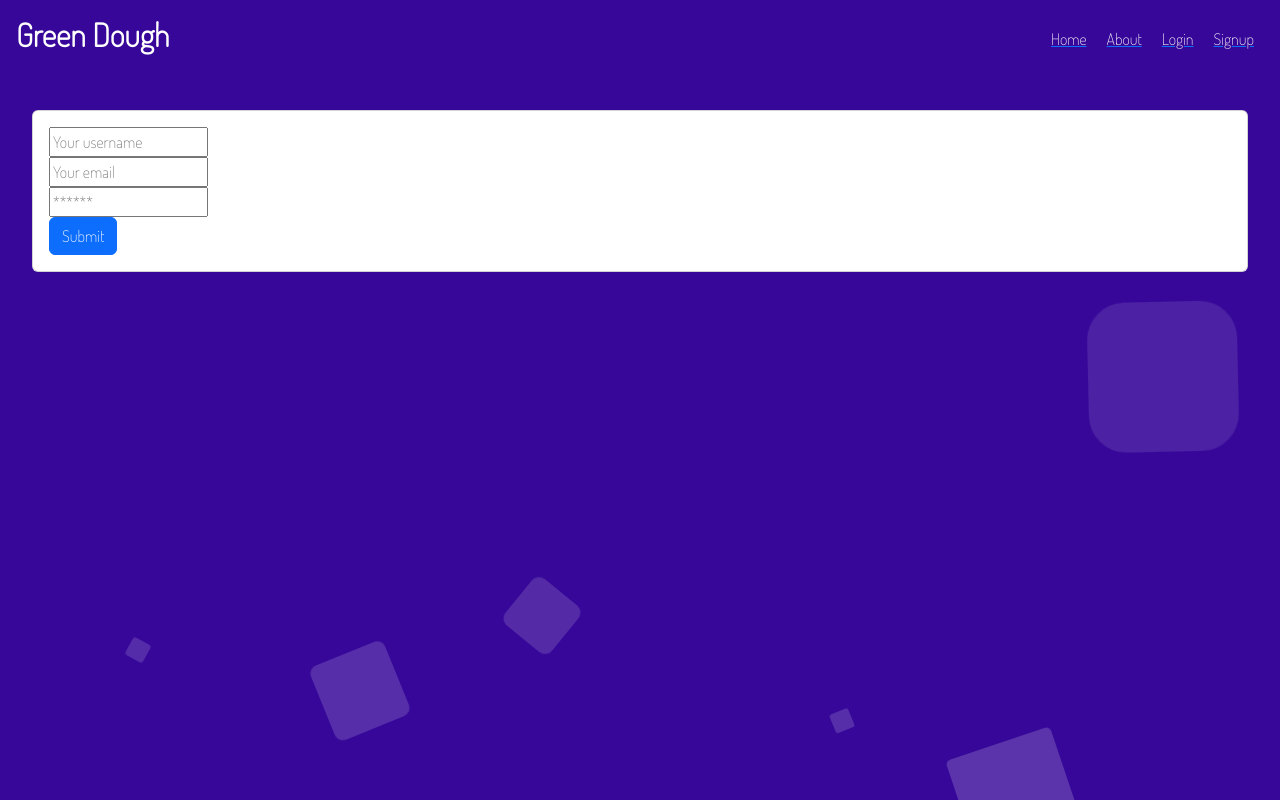
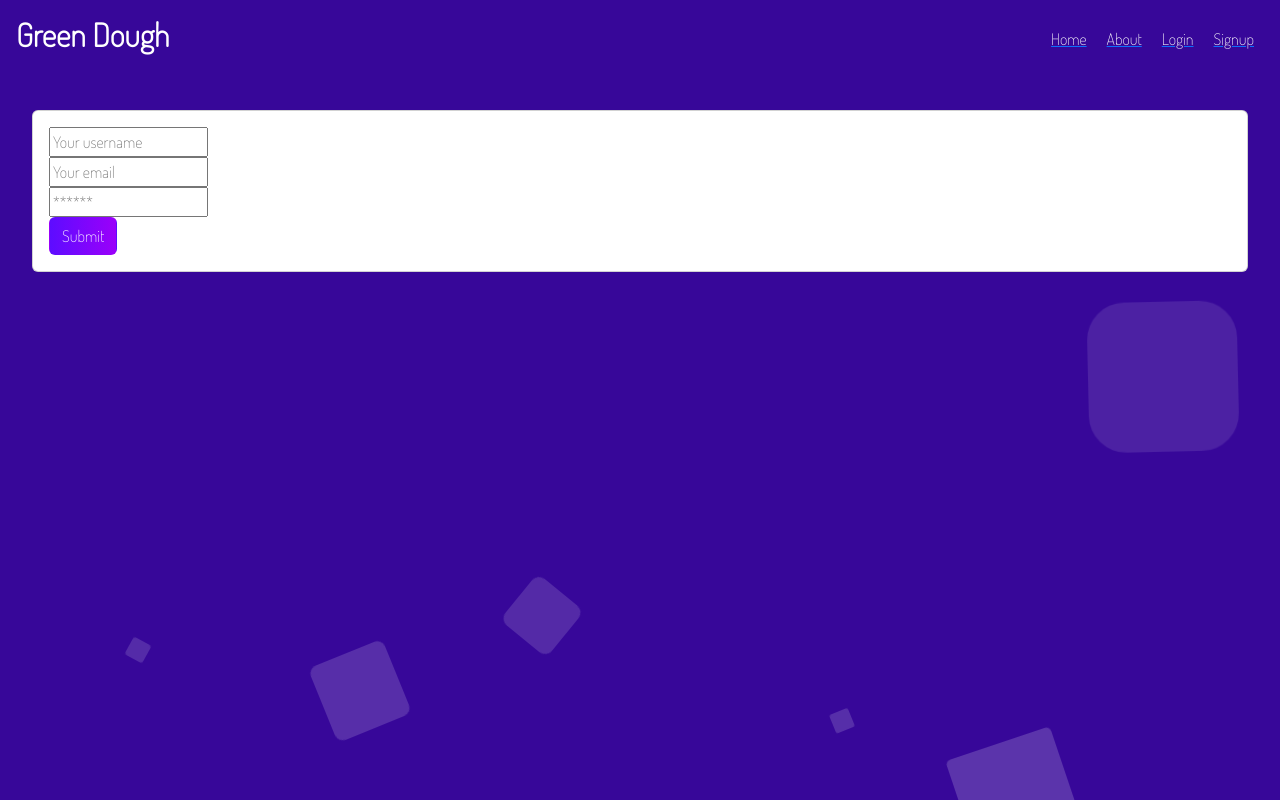
Before and after one commit to avni0000patel/trial-money-dough, a React (Create React App) app in the folder client/: page /signup in a window 1280 px wide. Built offline with nearby package versions, Linux system fonts and the light colour scheme.

Commit message:
button color

```diff
--- a/client/src/components/Home/login.js
+++ b/client/src/components/Home/login.js
@@ -84,8 +84,8 @@ const Login = (props) => {
                             />
                             <br />
                             <button
-                                className="btn btn-block btn-primary"
-                                style={{ cursor: 'pointer' }}
+                                className="btn btn-block"
+                                style={styles.button}
                                 type="submit"
                             >
                                 Submit
--- a/client/src/components/Home/signup.js
+++ b/client/src/components/Home/signup.js
@@ -93,8 +93,8 @@ const Signup = () => {
                             />
                             <br />
                             <button
-                                className="btn btn-block btn-primary"
-                                style={{ cursor: 'pointer' }}
+                                className="btn btn-block"
+                                style={styles.button}
                                 type="submit"
                             >
                                 Submit
```
